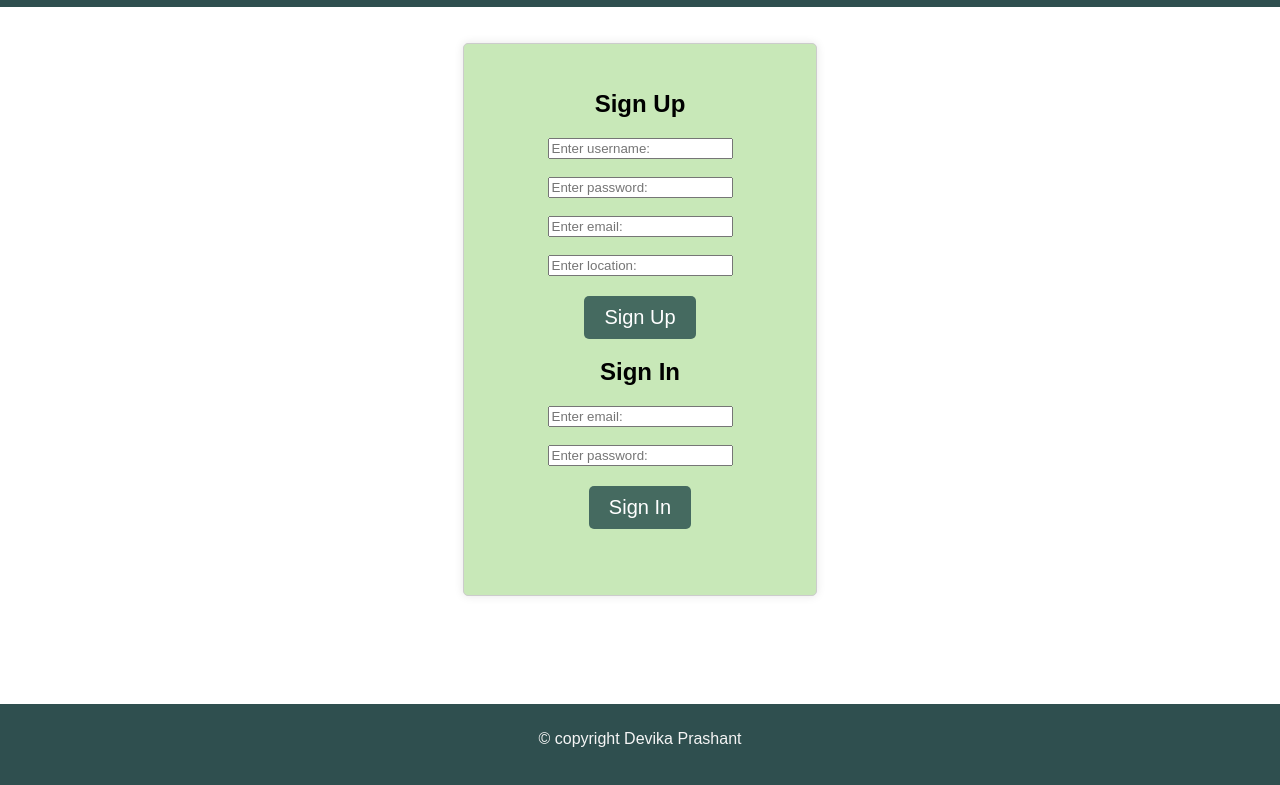
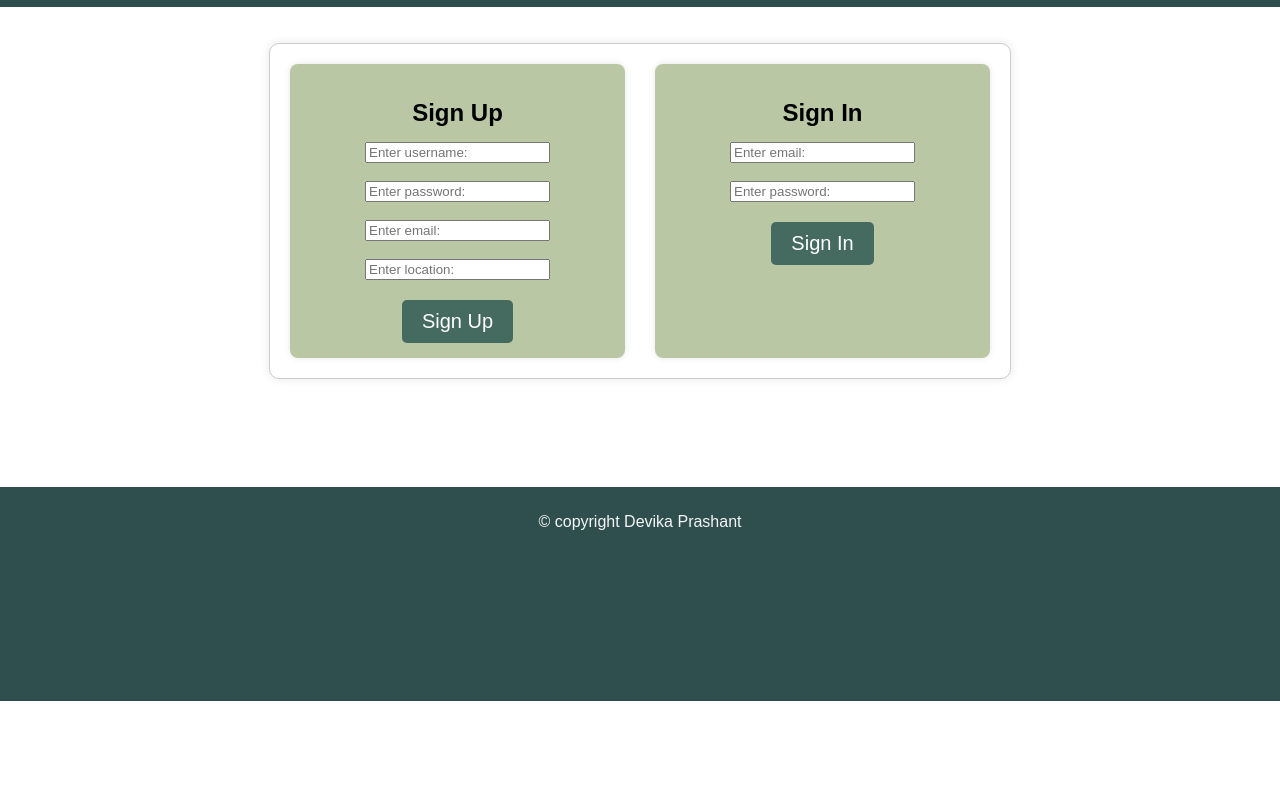
Before and after one commit to D-Vika-shan/Recyco-Project, a website: page views/index.html in a window 1280 px wide. Shown: the part 93-878 px from the top of the page. After the commit the page ends 800 px from the top, so only its background shows below. Drawn offline with Linux system fonts and the light colour scheme; no server answers; a script that the page names is missing.

Commit message:
Update style.css

```diff
--- a/public/style.css
+++ b/public/style.css
@@ -28,17 +28,37 @@ header,footer {
     margin-right: 10px;
 }
 
-#loginPage{
-    background-color: hwb(100 72% 9%);
-    padding: 2%;
+#loginPage {
+    background-color: #ffffff;
+    padding: 20px;
     border: 1px solid #ccc;
-    border-radius: 5px;
+    border-radius: 10px;
     box-shadow: 0 0 10px rgba(0,0,0,0.1);
-    width: 300px;
-    height: 500px;
+    width: 700px; /* bigger to fit both forms */
+    margin: auto;
     text-align: center;
-    margin: auto;
 }
+
+.form-container {
+    display: flex;               /* side by side layout */
+    justify-content: space-around;
+    gap: 30px;                   /* spacing between forms */
+}
+
+.form-box {
+    flex: 1;                     /* equal width */
+    background-color: #B9C7A5;
+    padding: 15px;
+    border-radius: 8px;
+    box-shadow: 0 0 6px rgba(0,0,0,0.1);
+}
+
+.form-box h2 {
+    margin-bottom: 15px;
+}
+
+
+
 
 #orderDetails,#profile{
     background-color: hwb(100 72% 9%);
@@ -119,6 +139,7 @@ nav ul li a:hover {
 
 .contentSection {
     padding: 2%;
+    background-color: #ffffff;
     display: none;
     text-align:left;
 }
```
